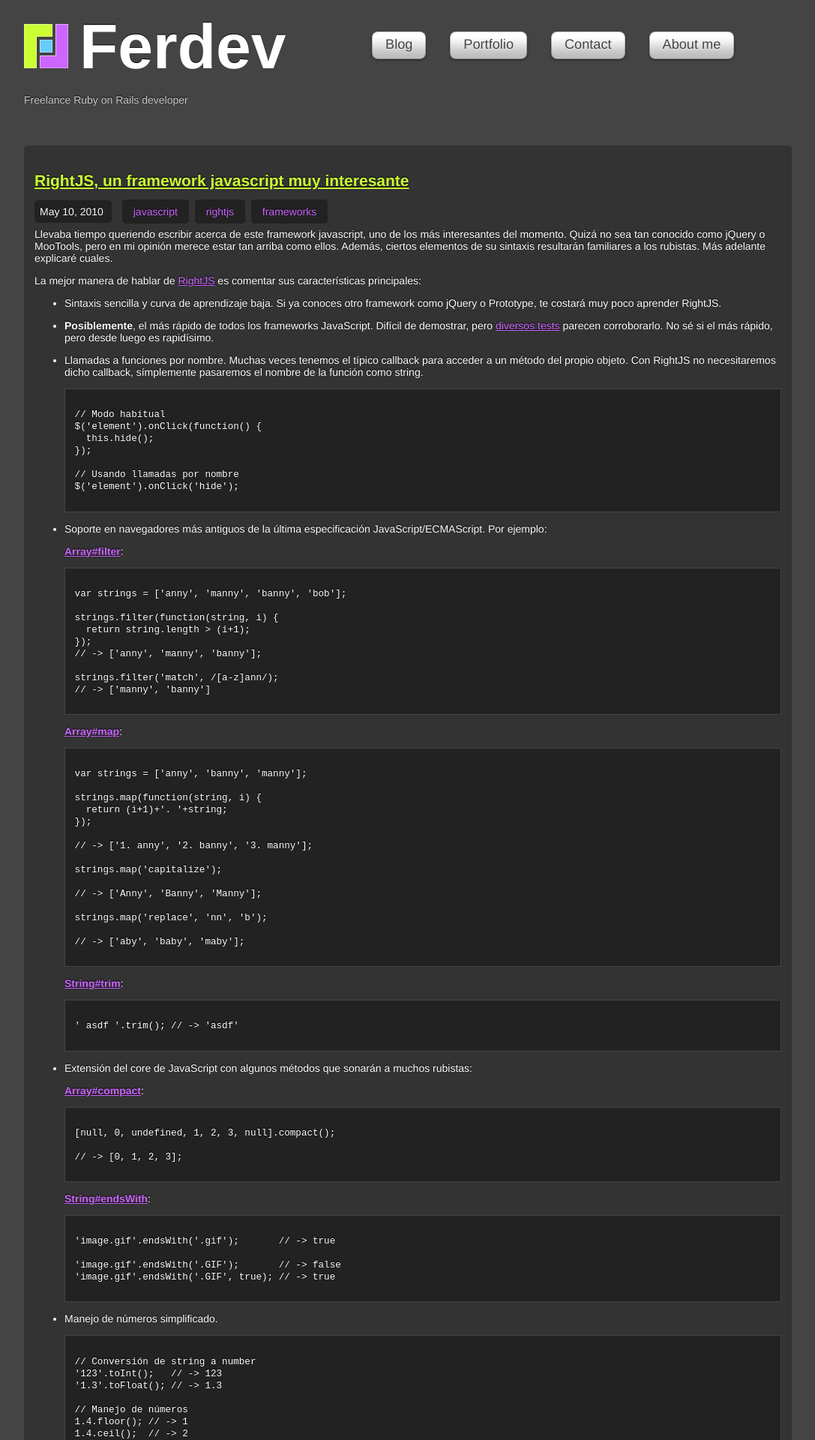
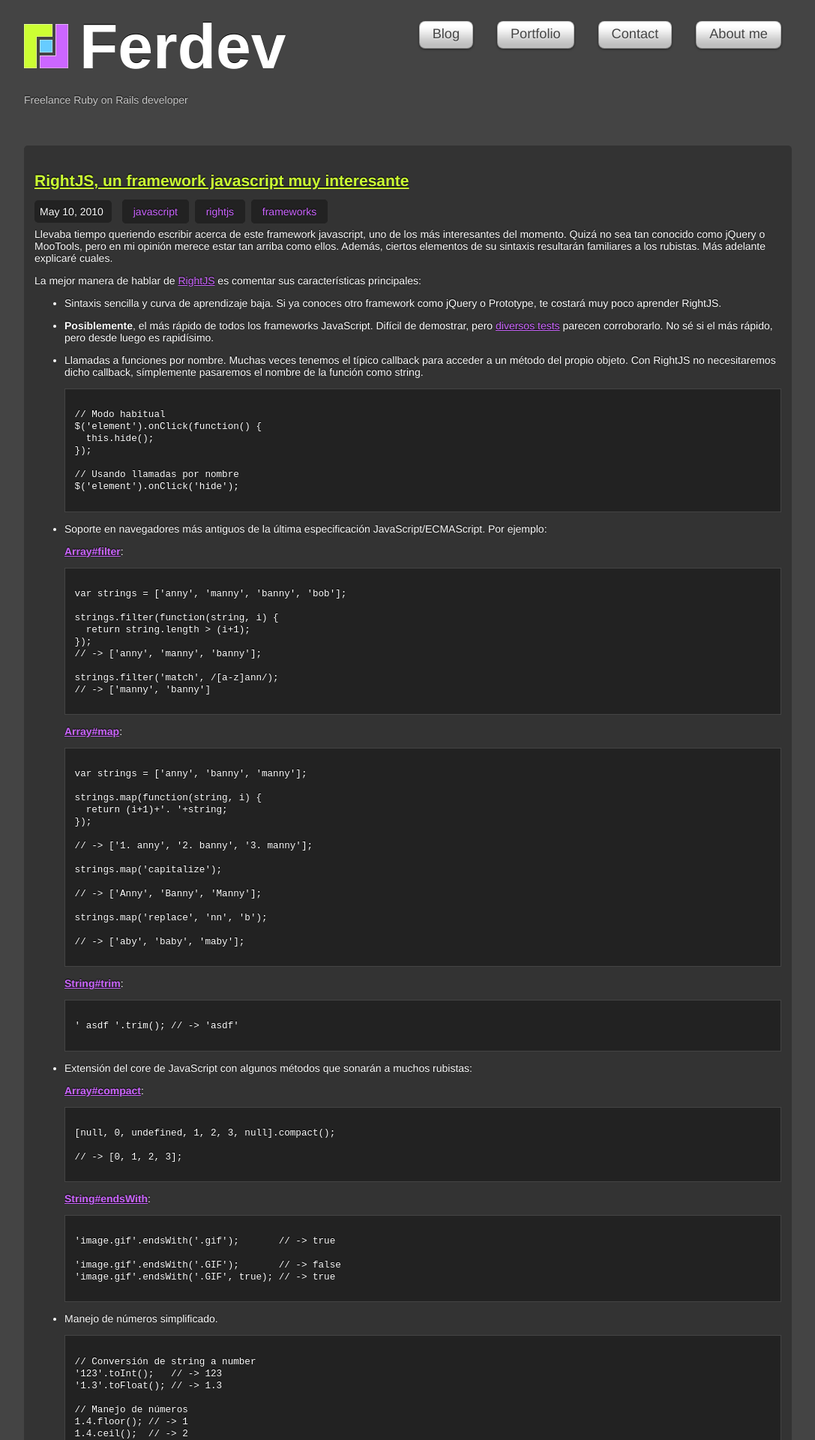
Before and after one commit to Ferdev/Ferdev, a Jekyll site: the page built from index.html, in a window 1280 px wide. Shown: the top 1920 px of the page at 75% size, without its empty margins (96-1183 px from the left). Built offline with Jekyll 4.4.1, drawn with Linux system fonts in a browser that asks for light colours; nearby versions of some CDN libraries; some web fonts are replaced; Markdown is read by kramdown in place of the engine named in the settings.

Commit message:
Adds javascript to simulate position:fixed on navigation bar

```diff
--- a/javascripts/ferdev.init.js
+++ b/javascripts/ferdev.init.js
@@ -21,7 +21,16 @@
       var
         destination_id = $(this).attr('href'),
         scrollTo       = $(destination_id).offset().top;
-      $('html, body').animate({scrollTop: scrollTo}, 2000, 'easeInOutExpo');
+      $('html,body').animate({scrollTop: scrollTo}, 2000, 'easeInOutExpo');
+    });
+    var
+      navigation = $('nav'),
+      navigation_top = parseInt(navigation.css('top'));
+    $(document).scroll(function(evt){
+      clearTimeout(this.timeout);
+      this.timeout = setTimeout(function(){
+        navigation.animate({'top': $(this).scrollTop() + navigation_top}, 1000, 'easeInOutExpo');
+      }, 100);
     });
   };
 
--- a/stylesheets/style.css
+++ b/stylesheets/style.css
@@ -72,6 +72,7 @@
   height: 100%;
   border: 0 none;
   margin: 0 auto;
+  position: relative;
 }
 
 section{
@@ -82,8 +83,6 @@
 /* Header */
 header {
   border: 0 none;
-  display: inline-block;
-  width: 450px;
 }
 
 header hgroup {
@@ -112,10 +111,10 @@
 
 /* Navigation */
 nav {
-  display: inline-block;
-  margin-top: 2em;
-  position: fixed;
-  vertical-align: top;
+  position:absolute;
+  right:0;
+  top: 0;
+  z-index: 1;
 }
 
 #menu {
```
Also changed, not shown: 2 other files.
